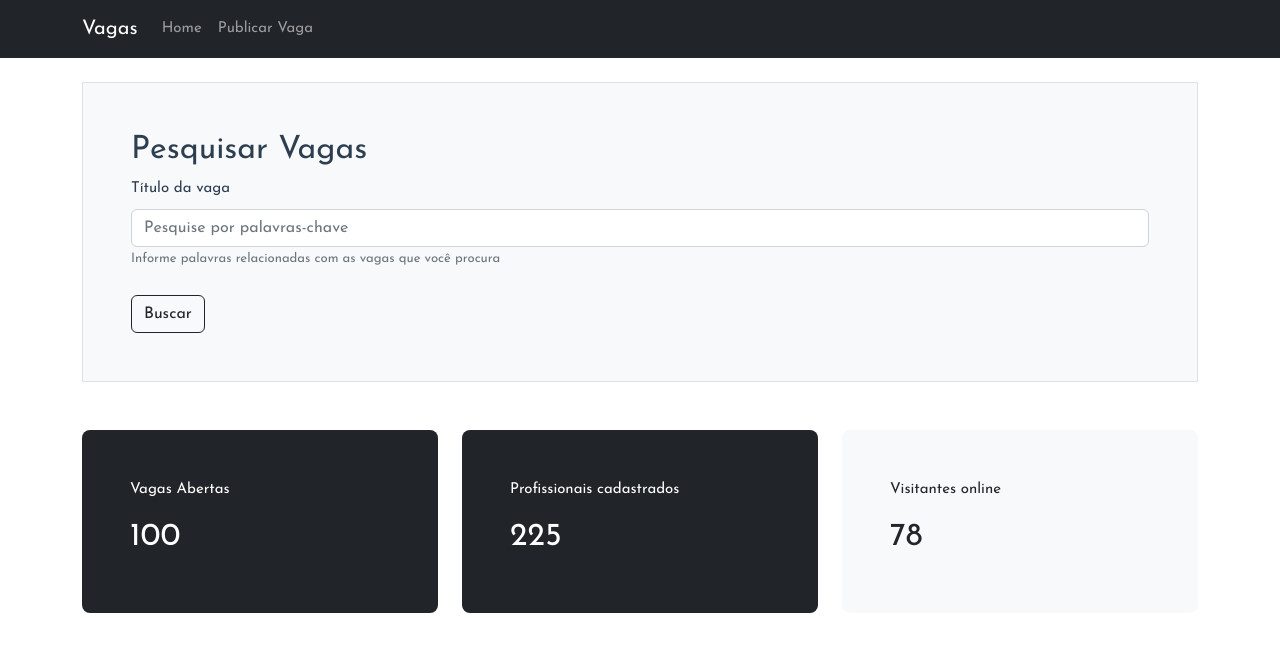
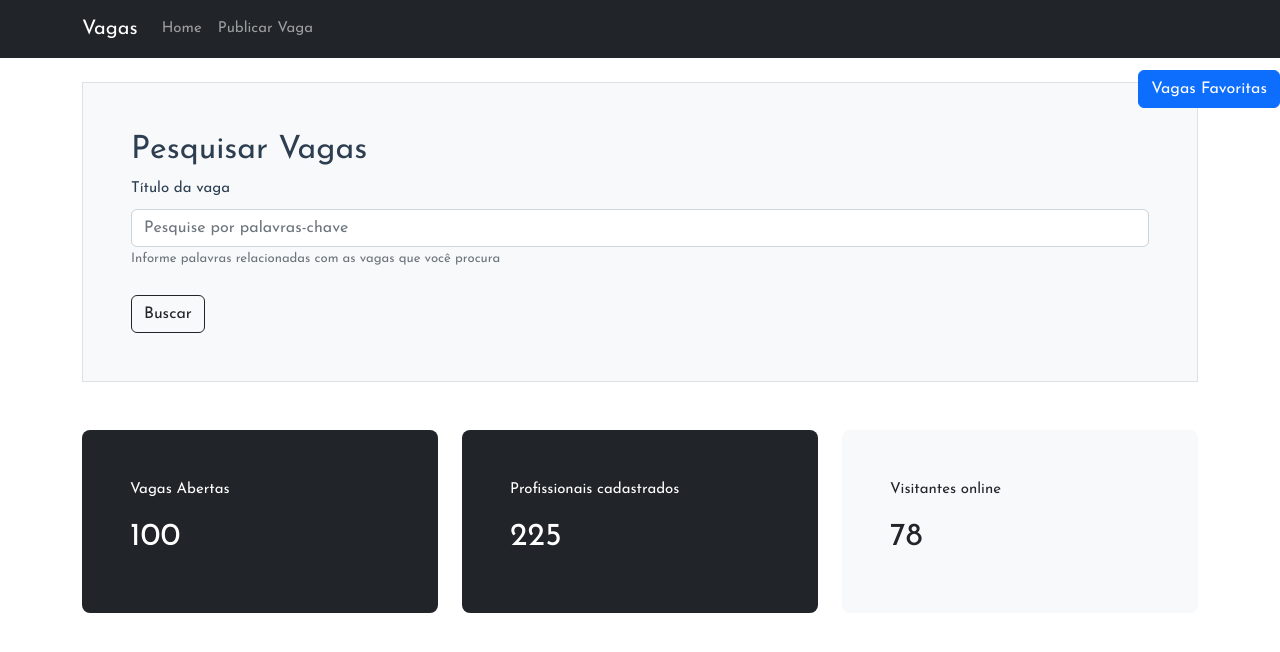
Before and after one commit to YanVL/vagas-front, a Vue app: page / in a window 1280 px wide. Shown: the top 652 px of the page. Built offline with nearby package versions, Linux system fonts and the light colour scheme.

Commit message:
instalando mitt

```diff
--- a/package.json
+++ b/package.json
@@ -9,6 +9,7 @@
     "lint": "eslint . --ext .vue,.js,.jsx,.cjs,.mjs --fix --ignore-path .gitignore"
   },
   "dependencies": {
+    "mitt": "^3.0.0",
     "vue": "^3.2.45"
   },
   "devDependencies": {
--- a/src/App.vue
+++ b/src/App.vue
@@ -1,5 +1,6 @@
 <script>
 import Conteudo from '@/components/layouts/ConteudoComponent.vue'
+import VagasFavoritas from './components/comuns/VagasFavoritas.vue';
 import Topo from '@/components/layouts/TopoComponent.vue'
 
 export default {
@@ -9,13 +10,15 @@ export default {
   }),
   components: {
     Conteudo,
-    Topo
-  }
+    Topo,
+    VagasFavoritas,
+}
 }
 </script>
 
 <template>
   <div>
+    <VagasFavoritas></VagasFavoritas>
     <Topo @navegar="componente = $event" />
     <Conteudo v-if="visibilidade" :conteudo="componente"></Conteudo>
   </div>
--- a/src/components/comuns/VagaComponent.vue
+++ b/src/components/comuns/VagaComponent.vue
@@ -1,6 +1,21 @@
 <template>
     <div class="card">
-        <div class="card-header bg-dark text-white">{{ titulo }}</div>
+        <div class="card-header bg-dark text-white">
+            <div class="row">
+                <div class="col d-flex justify-content-between">
+                    <div>
+                        {{ titulo }}
+                    </div>
+                    <div>
+                        <div class="form-check form-switch">
+                            <input class="form-check-input" type="checkbox">
+                            <label class="form-check-label">Favoritar</label>
+                        </div>
+                    </div>
+                </div>
+            </div>
+
+        </div>
         <div class="card-body">
             <p>{{ descricao }}</p>
         </div>
--- /dev/null
+++ b/src/components/comuns/VagasFavoritas.vue
@@ -0,0 +1,34 @@
+<script>
+export default {
+
+}
+
+</script>
+
+<template>
+    <div>
+        <div class="divVagasFavoritas">
+            <button class="btn btn-primary" type="button" data-bs-toggle="offcanvas" data-bs-target="#offcanvasRight"
+                aria-controls="offcanvasRight">Vagas Favoritas</button>
+        </div>
+
+        <div class="offcanvas offcanvas-end" tabindex="-1" id="offcanvasRight" aria-labelledby="offcanvasRightLabel">
+            <div class="offcanvas-header">
+                <h5 class="offcanvas-title" id="offcanvasRightLabel">Vagas Favoritadas</h5>
+                <button type="button" class="btn-close" data-bs-dismiss="offcanvas" aria-label="Close"></button>
+            </div>
+            <div class="offcanvas-body">
+                ...
+            </div>
+        </div>
+    </div>
+</template>
+
+<style scoped>
+.divVagasFavoritas {
+    position: absolute;
+    z-index: 1;
+    top: 70px;
+    right: 0px;
+}
+</style>
```
Also changed, not shown: 1 other file (tests, documents, lock files or other folders).
